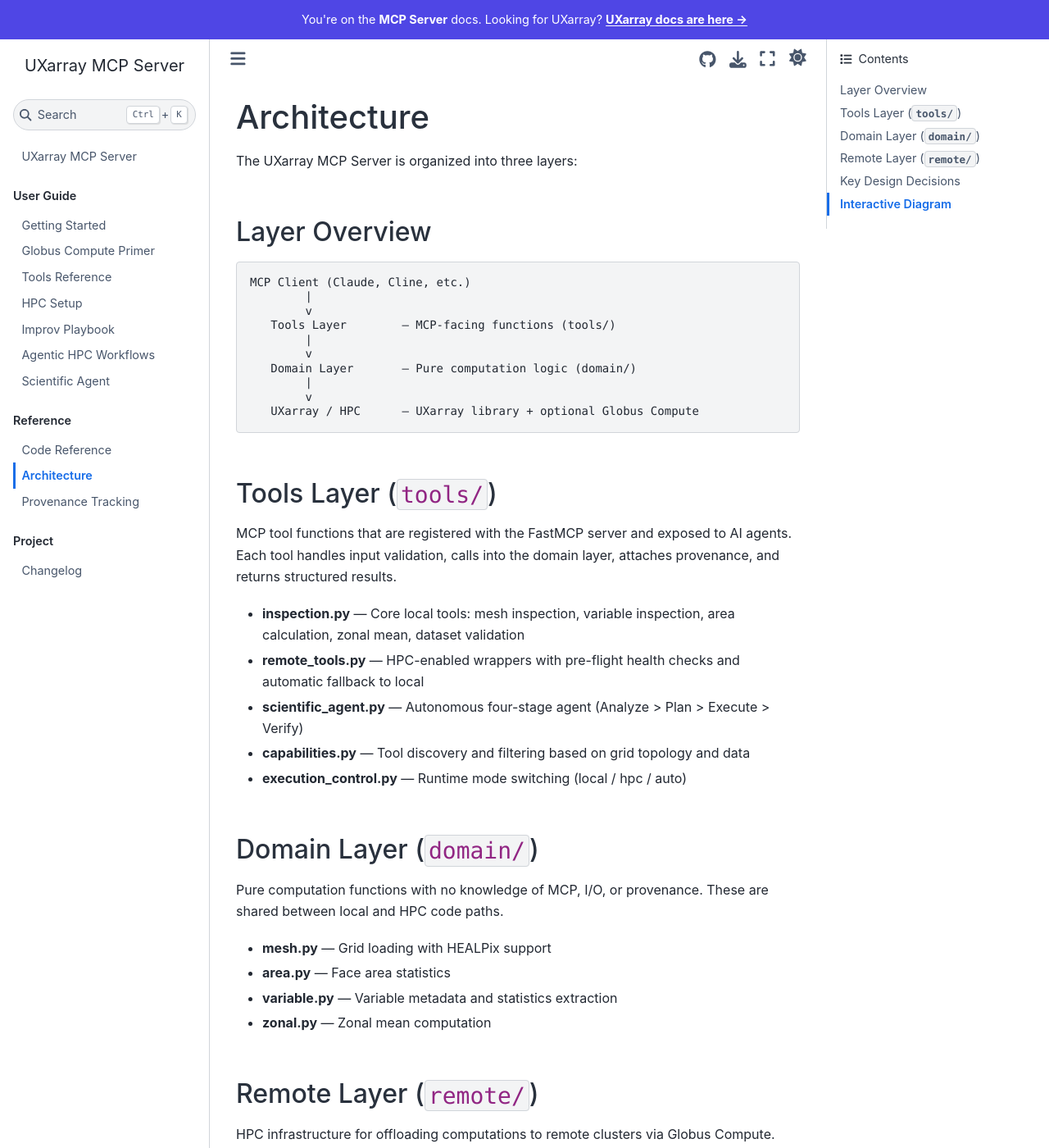
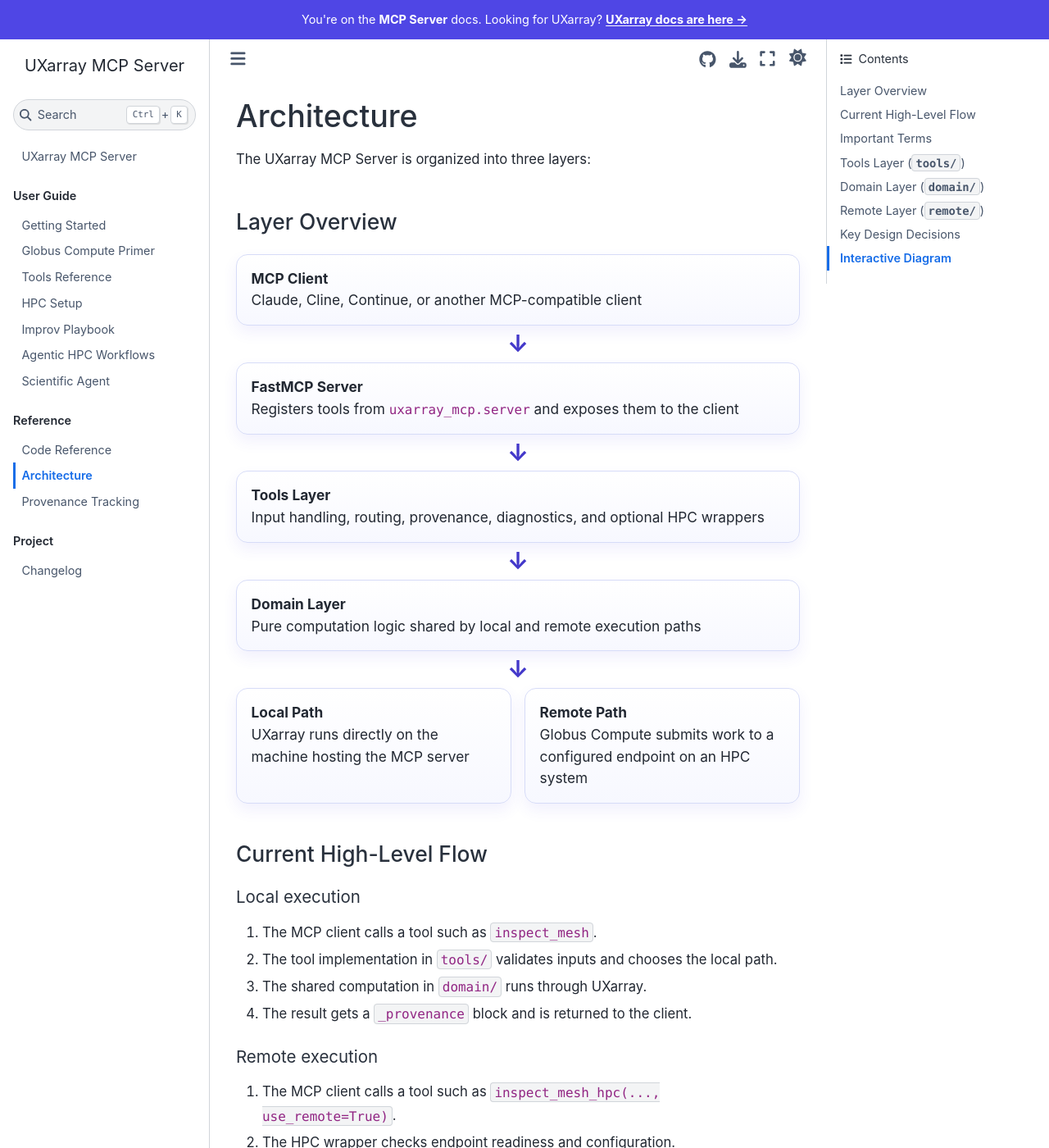
Before and after one commit to UXARRAY/uxarray-mcp-server, a Sphinx documentation site: the page built from docs/architecture.md, in a window 1280 px wide and 1400 px high. Shown: the whole window at 82% size. Built offline with Sphinx 7.4.7 and the Sphinx Book theme 1.1.4, drawn with Linux system fonts in a browser that asks for light colours; some of the changed text lies outside the part shown.

Commit message:
Polish architecture docs and readability

````diff
--- a/docs/_static/custom.css
+++ b/docs/_static/custom.css
@@ -26,6 +26,32 @@
     --pst-color-primary-highlight: #4338ca;
 }
 
+/* Overall reading comfort */
+.bd-main .bd-content .bd-article-container {
+    max-width: 62rem;
+}
+
+.bd-content {
+    font-size: 1.07rem;
+    line-height: 1.75;
+}
+
+.bd-content p,
+.bd-content li,
+.bd-content table {
+    font-size: 1.04rem;
+}
+
+.bd-content code {
+    font-size: 0.96em;
+}
+
+.bd-content pre {
+    font-size: 0.98rem;
+    line-height: 1.6;
+    border-radius: 12px;
+}
+
 /* Tables — a bit more padding */
 .bd-content table td,
 .bd-content table th {
@@ -40,3 +66,49 @@
 .bd-content h3 {
     margin-top: 1.25em;
 }
+
+.bd-content h1 {
+    font-size: 2.35rem;
+}
+
+.bd-content h2 {
+    font-size: 1.65rem;
+}
+
+.bd-content h3 {
+    font-size: 1.28rem;
+}
+
+/* Architecture flow blocks */
+.arch-flow {
+    margin: 1.5rem 0 2rem;
+}
+
+.arch-box {
+    background: linear-gradient(180deg, #ffffff 0%, #f7f8ff 100%);
+    border: 1px solid #d7dcf8;
+    border-radius: 14px;
+    box-shadow: 0 8px 18px rgba(79, 70, 229, 0.08);
+    padding: 1rem 1.1rem;
+    font-size: 1.08rem;
+    line-height: 1.55;
+}
+
+.arch-arrow {
+    color: #4338ca;
+    font-size: 1.8rem;
+    font-weight: 700;
+    line-height: 1;
+    margin: 0.5rem 0;
+    text-align: center;
+}
+
+.arch-grid {
+    display: grid;
+    gap: 1rem;
+    grid-template-columns: repeat(auto-fit, minmax(240px, 1fr));
+}
+
+.arch-box code {
+    font-size: 0.92em;
+}
--- a/docs/architecture.md
+++ b/docs/architecture.md
@@ -4,18 +4,74 @@
 
 ## Layer Overview
 
-```
-MCP Client (Claude, Cline, etc.)
-        |
-        v
-   Tools Layer        — MCP-facing functions (tools/)
-        |
-        v
-   Domain Layer       — Pure computation logic (domain/)
-        |
-        v
-   UXarray / HPC      — UXarray library + optional Globus Compute
-```
+<div class="arch-flow">
+  <div class="arch-box">
+    <strong>MCP Client</strong><br>
+    Claude, Cline, Continue, or another MCP-compatible client
+  </div>
+  <div class="arch-arrow">↓</div>
+  <div class="arch-box">
+    <strong>FastMCP Server</strong><br>
+    Registers tools from <code>uxarray_mcp.server</code> and exposes them to the client
+  </div>
+  <div class="arch-arrow">↓</div>
+  <div class="arch-box">
+    <strong>Tools Layer</strong><br>
+    Input handling, routing, provenance, diagnostics, and optional HPC wrappers
+  </div>
+  <div class="arch-arrow">↓</div>
+  <div class="arch-box">
+    <strong>Domain Layer</strong><br>
+    Pure computation logic shared by local and remote execution paths
+  </div>
+  <div class="arch-arrow">↓</div>
+  <div class="arch-grid">
+    <div class="arch-box">
+      <strong>Local Path</strong><br>
+      UXarray runs directly on the machine hosting the MCP server
+    </div>
+    <div class="arch-box">
+      <strong>Remote Path</strong><br>
+      Globus Compute submits work to a configured endpoint on an HPC system
+    </div>
+  </div>
+</div>
+
+## Current High-Level Flow
+
+### Local execution
+
+1. The MCP client calls a tool such as `inspect_mesh`.
+2. The tool implementation in `tools/` validates inputs and chooses the local path.
+3. The shared computation in `domain/` runs through UXarray.
+4. The result gets a `_provenance` block and is returned to the client.
+
+### Remote execution
+
+1. The MCP client calls a tool such as `inspect_mesh_hpc(..., use_remote=True)`.
+2. The HPC wrapper checks endpoint readiness and configuration.
+3. The remote agent submits a self-contained function from `remote/compute_functions.py` through Globus Compute.
+4. The endpoint receives that function and runs it in the remote worker environment.
+5. The result comes back to the local machine, where provenance is attached before returning it to the client.
+
+## Important Terms
+
+### Globus Compute
+
+The remote function-execution system used by this repository. It moves Python
+functions from the local machine to the remote endpoint and returns the result.
+
+### Endpoint
+
+A named Globus Compute service running on the remote machine or cluster. The
+endpoint manager stays connected to Globus and starts the child endpoint and
+worker processes that execute submitted functions.
+
+### Academy
+
+The lightweight agent abstraction used in `remote/agent.py` to organize local
+and remote actions. It is a convenience layer inside this repo, not the
+transport itself. Globus Compute is still the actual remote execution system.
 
 ## Tools Layer (`tools/`)
 
````
